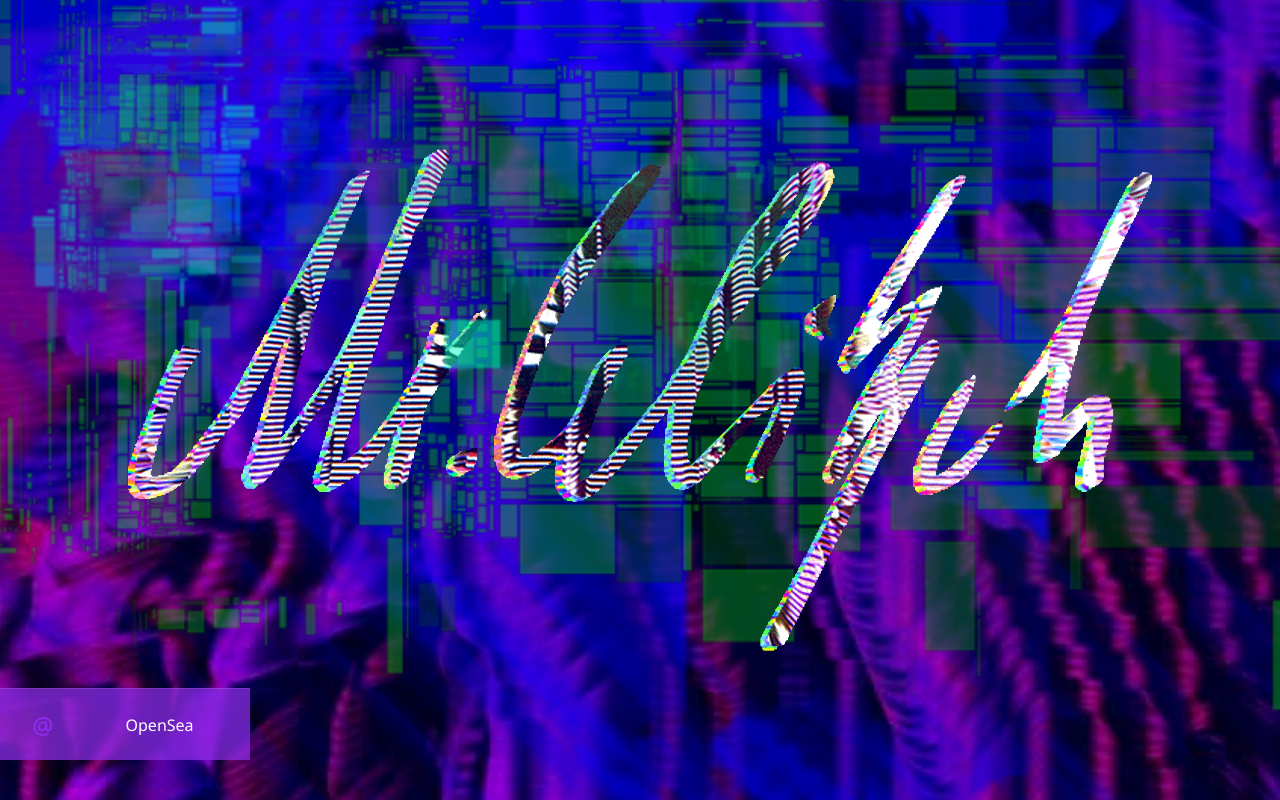
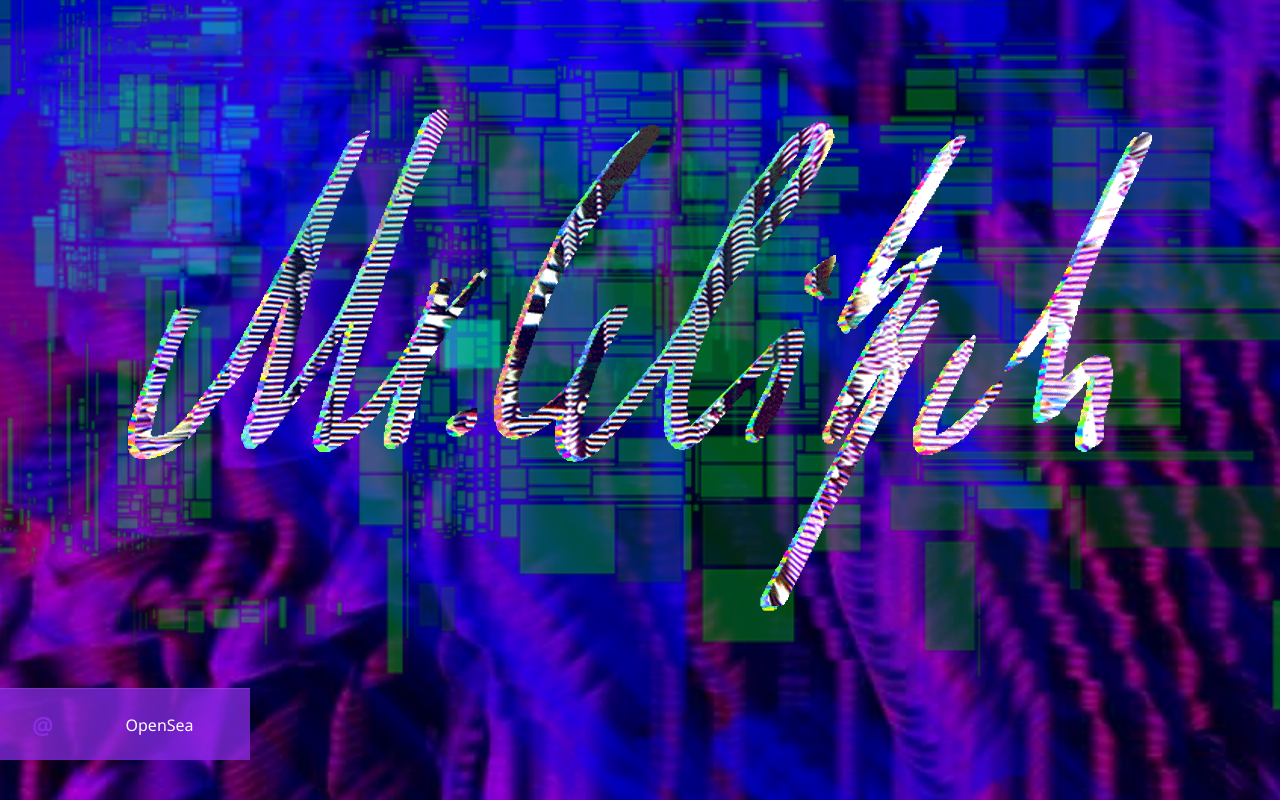
Before and after one commit to MrGlitchArt/landingFirst, a plain HTML site: page index.html in a window 1280 px wide. Drawn offline with Linux system fonts and the light colour scheme.

Commit message:
css: logo top: calc(45%)

```diff
--- a/style.css
+++ b/style.css
@@ -55,7 +55,7 @@ main {
     z-index: 4;
     position: absolute;
     width: 80%;
-    top: calc(50%);
+    top: calc(45%);
     left: calc(50%);
     transform: translate(-50%, -50%);
     pointer-events: none;
```
